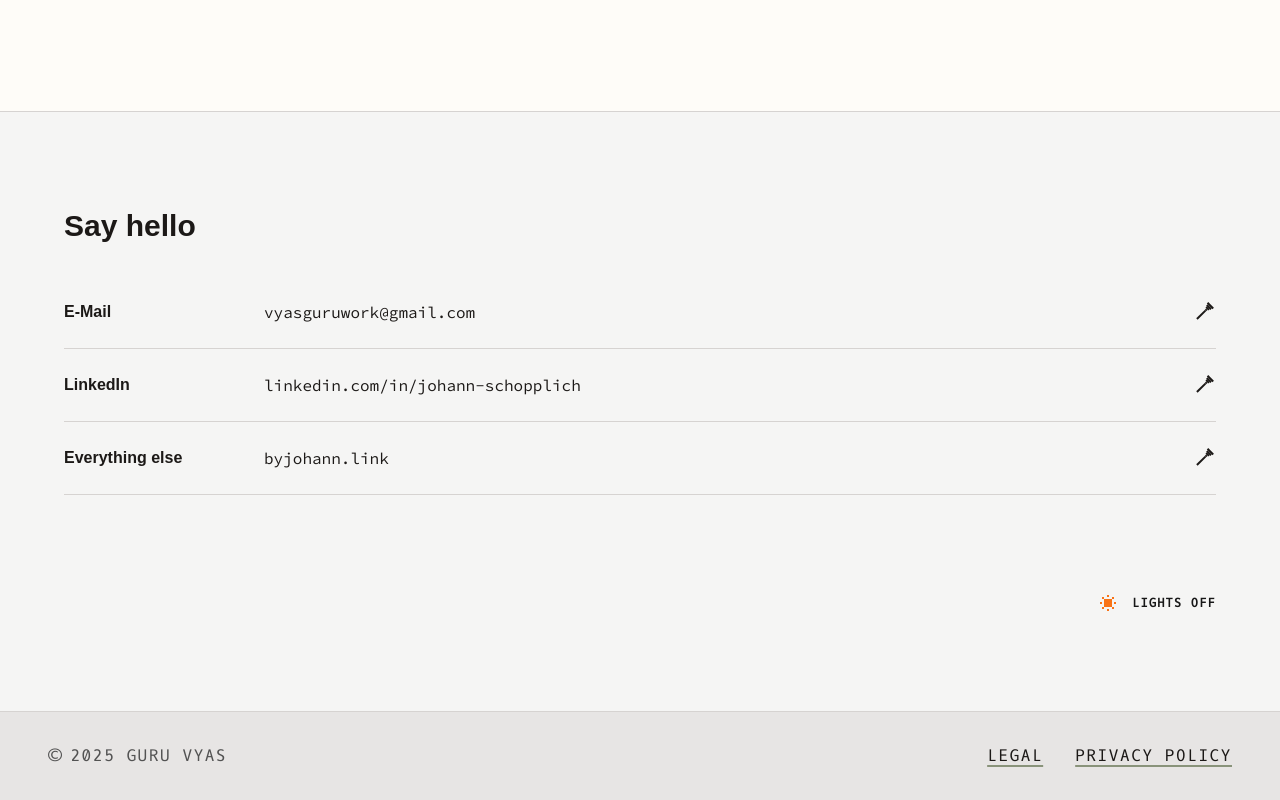
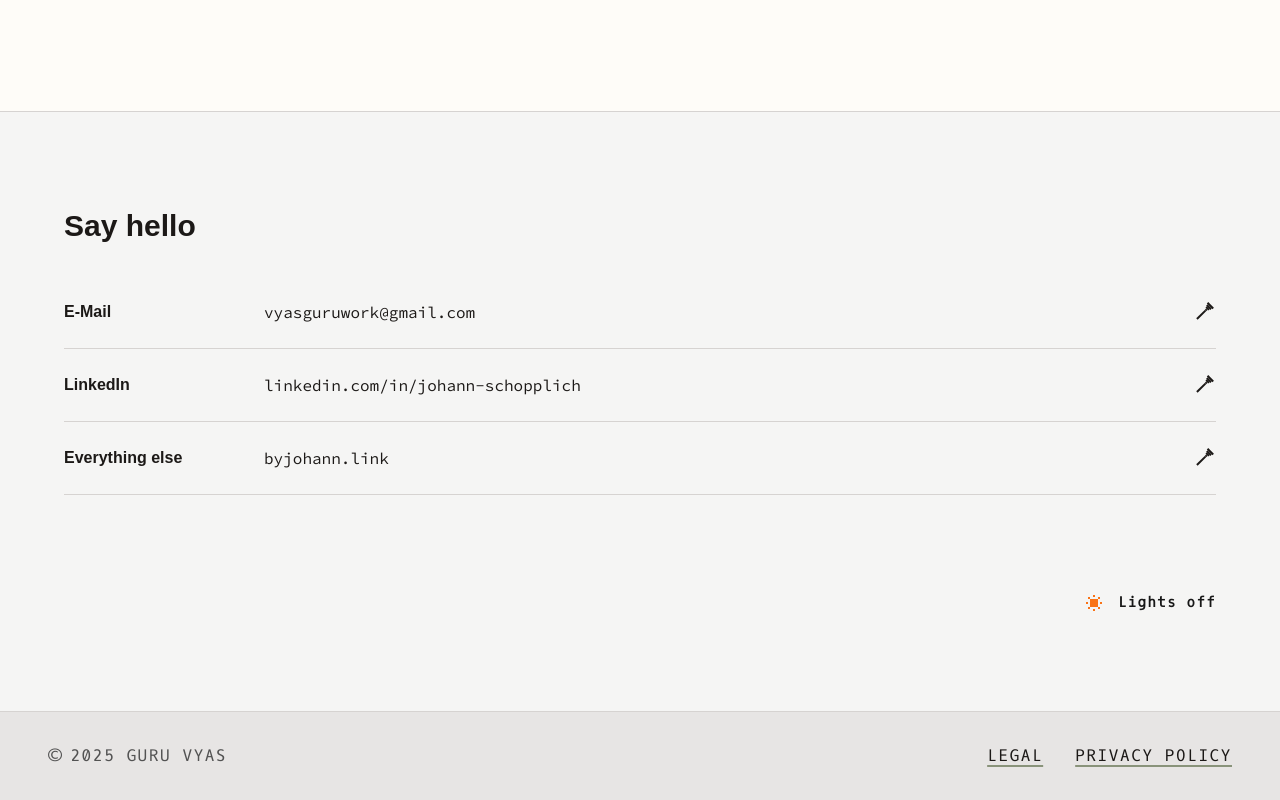
Before and after one commit to wakeupguruu/portfolio, a Next.js app: page / in a window 1280 px wide. Shown: the part 1760-2560 px from the top of the page. Built offline with nearby package versions, Linux system fonts and the light colour scheme; a web font is replaced by a local one.

Commit message:
fixed(theme toogle): size of text and removed uppercase

```diff
--- a/components/theme-toggle.tsx
+++ b/components/theme-toggle.tsx
@@ -103,7 +103,7 @@ export function ThemeToggle({ withText = false }: { withText?: boolean }) {
         </div>
       </div>
       {withText && (
-        <span className="uppercase tracking-widest text-xs font-bold font-oxygen">
+        <span className="tracking-widest text-sm font-bold font-oxygen">
           {isDark ? "Lights on" : "Lights off"}
         </span>
       )}
```
Lines whose indentation alone changed are shown as unchanged.
